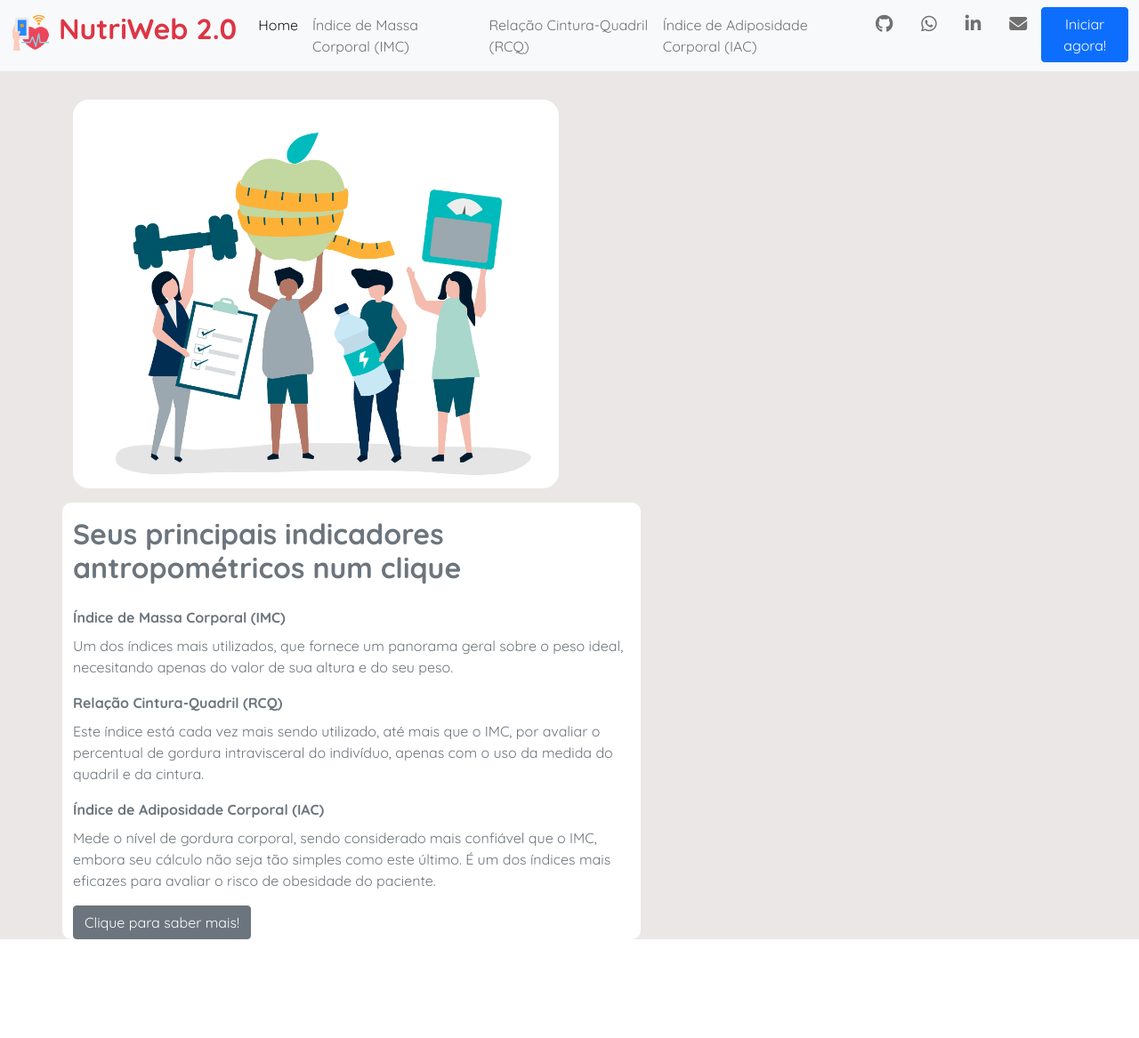
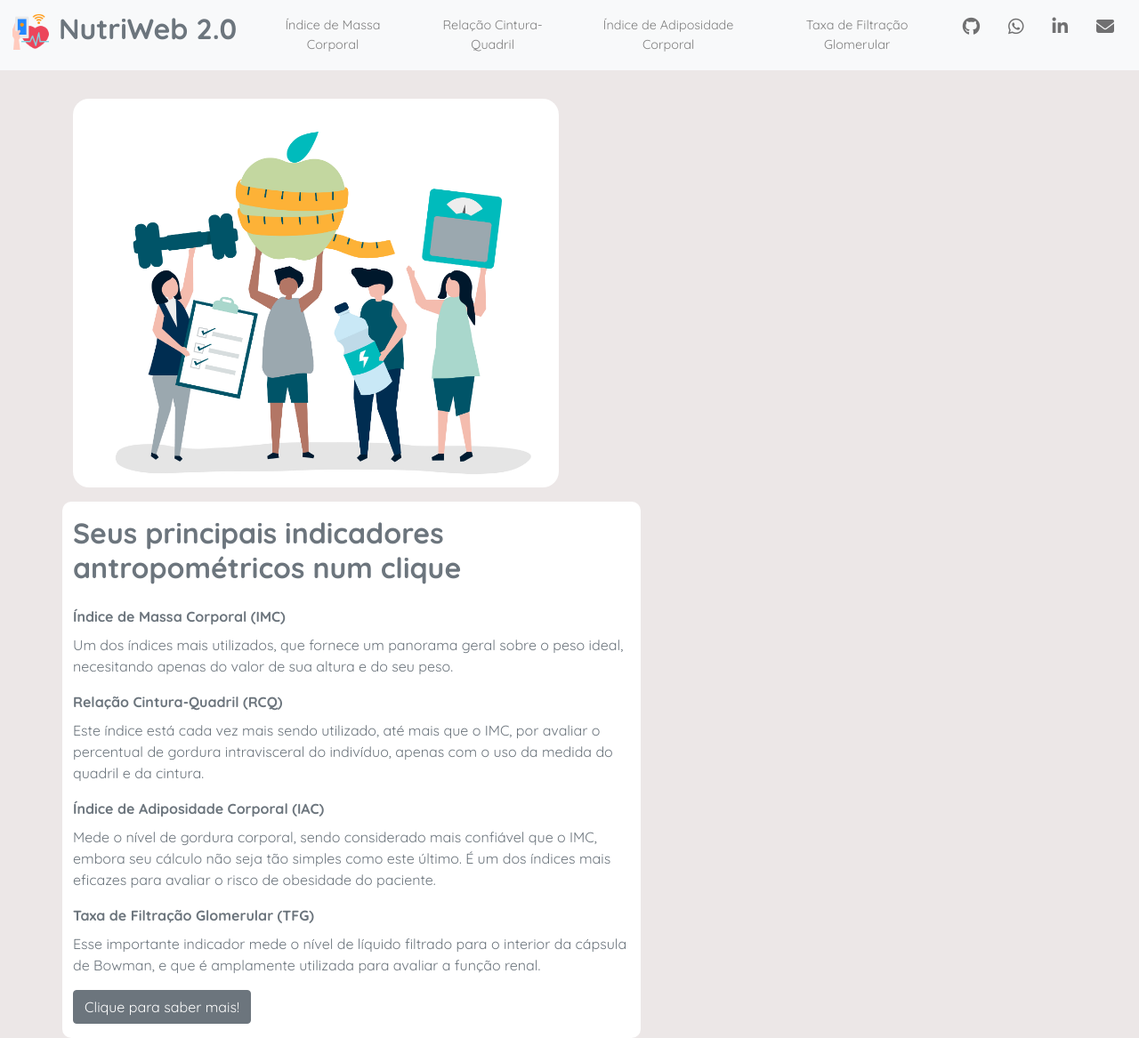
Before and after one commit to dvitorio/NUTRI_WEB_2.0, a plain HTML site: page index.html in a window 1280 px wide. Shown: the whole page at 89% size. Before the commit the page ends 1056 px from the top, so only its background shows below. Drawn offline with nearby package versions, Linux system fonts and the light colour scheme.

Commit message:
Mudança nos botões do navbar

```diff
--- a/css/styles.css
+++ b/css/styles.css
@@ -68,6 +68,18 @@
 a:hover{
      color: blue !important;
      cursor: pointer;
+}
+
+.nav-item button{
+     color: grey;
+     text-decoration: none !important;
+     font-size: 0.9rem !important;
+}
+
+.nav-item button:hover{
+     border: 1px solid grey;
+     background-color: grey;
+     color: white;
 }
 
 .coverSite{
--- a/index.html
+++ b/index.html
@@ -37,7 +37,7 @@
     <!--Menu de navegação-->
     <nav class="navbar navbar-expand-lg navbar-light bg-light navigation" id="navigation">
       <div class="container-fluid">
-        <h1 class="fs-2 navbar-brand text-danger"><b><img class="img" src="/img/nutricao.png" alt="" width="45">
+        <h1 class="fs-2 navbar-brand text-secondary"><b><img class="img" src="/img/nutricao.png" alt="" width="45">
             NutriWeb 2.0</b></h1>
         <button class="navbar-toggler" type="button" data-bs-toggle="collapse" data-bs-target="#navbarNav"
           aria-controls="navbarNav" aria-expanded="false" aria-label="Toggle navigation">
@@ -46,25 +46,22 @@
         <div class="collapse navbar-collapse" id="navbarNav">
           <ul class="navbar-nav">
             <li class="nav-item">
-              <a class="nav-link active" aria-current="page" href="#">Home</a>
+              <button class="btn btn-link mx-1" onclick="accessMenu()">Índice de Massa Corporal</button>
             </li>
             <li class="nav-item">
-              <a class="nav-link" id="linkInfoModalIMC">Índice de Massa Corporal (IMC)</a>
+              <button class="btn btn-link mx-1" onclick="accessMenu()">Relação Cintura-Quadril</button>
             </li>
             <li class="nav-item">
-              <a class="nav-link" id="linkInfoModalRCQ">Relação Cintura-Quadril (RCQ)</a>
+              <button class="btn btn-link mx-1" onclick="accessMenu()">Índice de Adiposidade Corporal</button>
             </li>
             <li class="nav-item">
-              <a class="nav-link" id="linkInfoModalIAC">Índice de Adiposidade Corporal (IAC)</a>
+              <button class="btn btn-link mx-1" onclick="accessMenu()">Taxa de Filtração Glomerular</button>
             </li>
             <li class="d-flex nav-item">
               <a class="nav-link" href=""><i class="fa-brands fa-github fs-5 mx-2"></i></a>
               <a class="nav-link" href=""><i class="fa-brands fa-whatsapp fs-5 mx-2"></i></a>
               <a class="nav-link" href=""><i class="fa-brands fa-linkedin-in fs-5 mx-2"></i></a>
               <a class="nav-link" href=""><i class="fa-solid fa-envelope fs-5 mx-2"></i></a>
-            </li>
-            <li class="nav-item">
-              <button class="btn btn-primary" id="btnStart">Iniciar agora!</button>
             </li>
           </ul>
         </div>
@@ -96,7 +93,11 @@
             embora seu cálculo não seja tão simples
             como este último. É um dos índices mais eficazes para avaliar o risco de obesidade do paciente.
           </p>
-          <button type="button" class="btn btn-secondary text-white" onclick="knowMore()">Clique para saber
+          <span class="text-secondary"><b>Taxa de Filtração Glomerular (TFG)</b></span>
+          <p class="mt-2 text-secondary">Esse importante indicador mede o nível de líquido filtrado para o interior da cápsula de Bowman,
+            e que é amplamente utilizada para avaliar a função renal.
+          </p>
+          <button type="button" class="btn btn-secondary mb-3 text-white" onclick="knowMore()">Clique para saber
             mais!</button>
         </div>
       </div>
@@ -118,22 +119,6 @@
     </div>
 
     <!----------------------------------------------------------- IMC---------------------------------------------------------------------------------->
-    <!--MODAL INFO IMC-->
-    <div class="col-lg-6 d-none radiusMediun imcInfo mx-auto p-3 rounded" id="imcInfo">
-      <h4 class="my-3 text-center text-secondary"><b>Índice de Massa Corporal (IMC)</b></h4>
-      <p class="my-2 px-3 text-secondary">O índice de massa corporal, conhecido simplesmente pela sigla IMC, é um
-        indicador que
-        relaciona o peso do indivíduo com sua altura, buscando estabelecer um peso ideal de acordo com sua estatura.
-      </p>
-      <p class="mb-3 my-2 px-3 text-secondary">No entanto, apesar de ser amplamente utilizado por nutricionistas,
-        médicos e outros profissionais de saúde, não é considerada uma medida ideal por não levar em
-        consideração a composição corporal da pessoa, ou seja, se um indivíduo com mais massa muscular ser erroneamente
-        avaliado como tendo sobrepeso
-        ou obeso. <br />A fórmula do IMC é dada através da expressão <b>IMC = peso/(altura)<sup>2</sup>.</b>
-      </p>
-      <button type="button" class="btn btn-danger" id="escapeInfoIMC"><i class="fa-solid fa-xmark"></i> Fechar</button>
-    </div>
-
     <!--MODAL DE CÁLCULO DO IMC-->
     <div class="col-sm-12 col-lg-6 imcModal mx-auto row" id="imcModal">
       <div class="bg-white col-sm-12 col-lg-6 d-none imcBox mt-5 mx-auto p-2 radiusMediun shadow" id="imcBox">
--- a/js/iac.js
+++ b/js/iac.js
@@ -12,6 +12,12 @@ var iacSituationResult = document.getElementById('iacSituationResult');
 var inputIACResults = document.getElementById('inputIACResults');
 
 
+//Acessa o menu de opções
+function accessMenu(){
+     coverSite.classList.add('d-none');
+     navigation.classList.add('d-none');
+     menuButtons.classList.remove('d-none');
+}
 
 //Abre o modal de IAC
 btnIAC.addEventListener('click', ()=>{
--- a/js/imc.js
+++ b/js/imc.js
@@ -6,12 +6,9 @@ const btnCloseIMC = document.getElementById('btnCloseIMC');
 const btnCloseIMCModal = document.getElementById('btnCloseIMCModal');
 const btnCloseOptionsMenu = document.getElementById('btnCloseOptionsMenu');
 const btnOpenIMC = document.getElementById('btnOpenIMC');
-const btnStart = document.getElementById('btnStart');
 const coverSite = document.getElementById('coverSite');
-const escapeInfoIMC = document.getElementById('escapeInfoIMC');
 const imcBox = document.getElementById('imcBox');
 const imcButtonsResult = document.getElementById('imcButtonsResult');
-const imcInfo = document.getElementById('imcInfo');
 const imcInputResult = document.getElementById('imcInputResult');
 const imcModal = document.getElementById('imcModal');
 const imcResult = document.getElementById('imcResult');
@@ -22,12 +19,12 @@ const imcAnalisys = document.getElementById('imcAnalisys');
 const imcResultAnalisys = document.getElementById('imcResultAnalisys');
 
 
-//Abrir menu de opções através do botão do navbar
-btnStart.addEventListener('click', ()=>{
+//Acessa o menu de opções
+function accessMenu(){
+     coverSite.classList.add('d-none');
+     navigation.classList.add('d-none');
      menuButtons.classList.remove('d-none');
-     navigation.classList.add('d-none');
-     coverSite.classList.add('d-none');
-});
+}
 
 //Abrir menu de opções a partir do botão "CLIQUE PARA SABER MAIS"
 function knowMore(){
--- a/js/rcq.js
+++ b/js/rcq.js
@@ -15,6 +15,12 @@ var rcqResult = document.getElementById('rcqResult');
 var rcqSituationResult = document.getElementById('rcqSituationResult');
 
 
+//Acessa o menu de opções
+function accessMenu(){
+     coverSite.classList.add('d-none');
+     navigation.classList.add('d-none');
+     menuButtons.classList.remove('d-none');
+}
 
 //Abre o modal de RCQ
 btnRCQ.addEventListener('click', () => {
--- a/js/tfg.js
+++ b/js/tfg.js
@@ -13,6 +13,12 @@ var tfgResult = document.getElementById('tfgResult');
 var tfgSituationResult = document.getElementById('tfgSituationResult');
 
 
+//Acessa o menu de opções
+function accessMenu(){
+     coverSite.classList.add('d-none');
+     navigation.classList.add('d-none');
+     menuButtons.classList.remove('d-none');
+}
 
 //Abre o modal de TFG
 btnTFG.addEventListener('click', ()=>{
```
